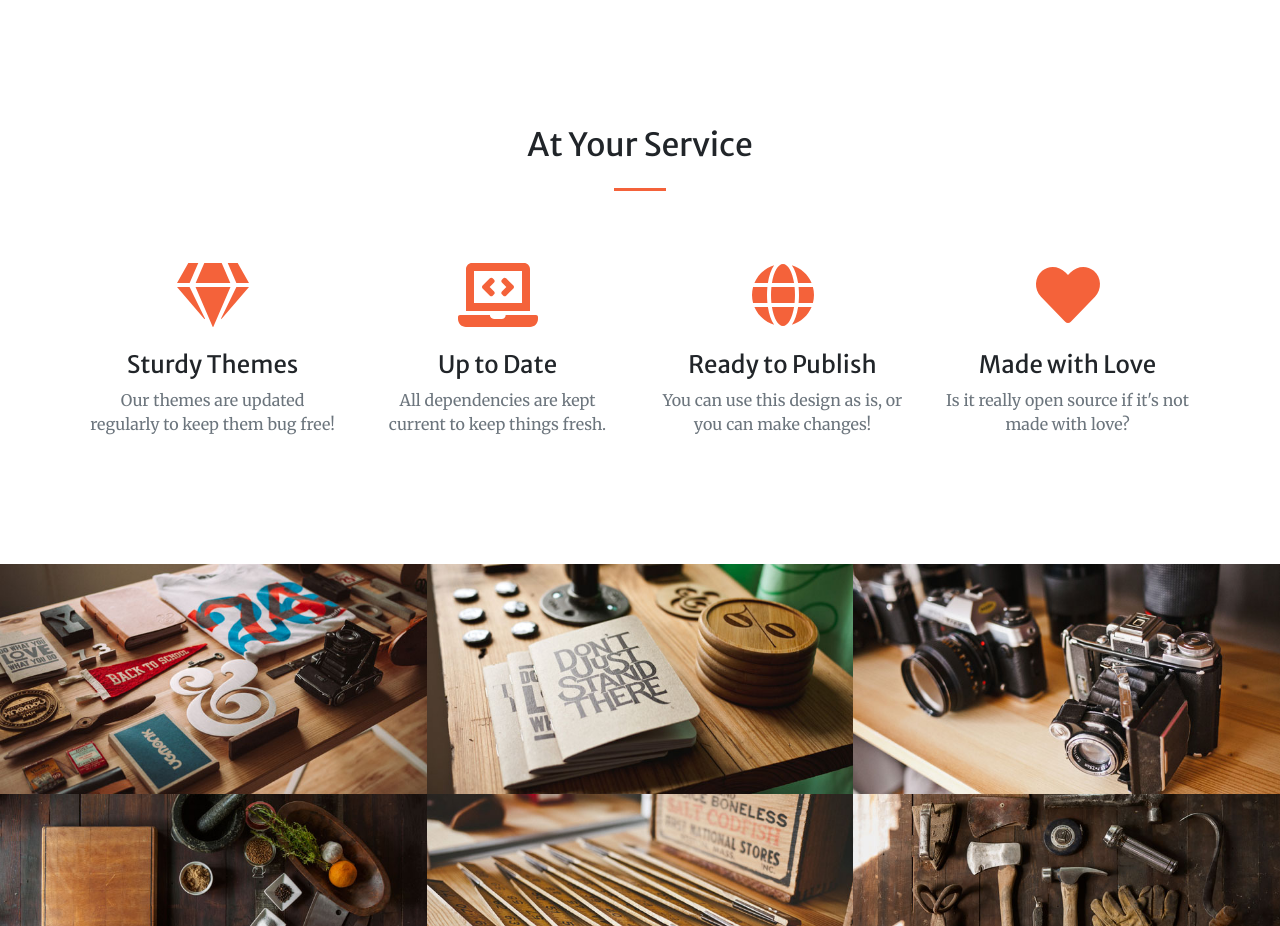
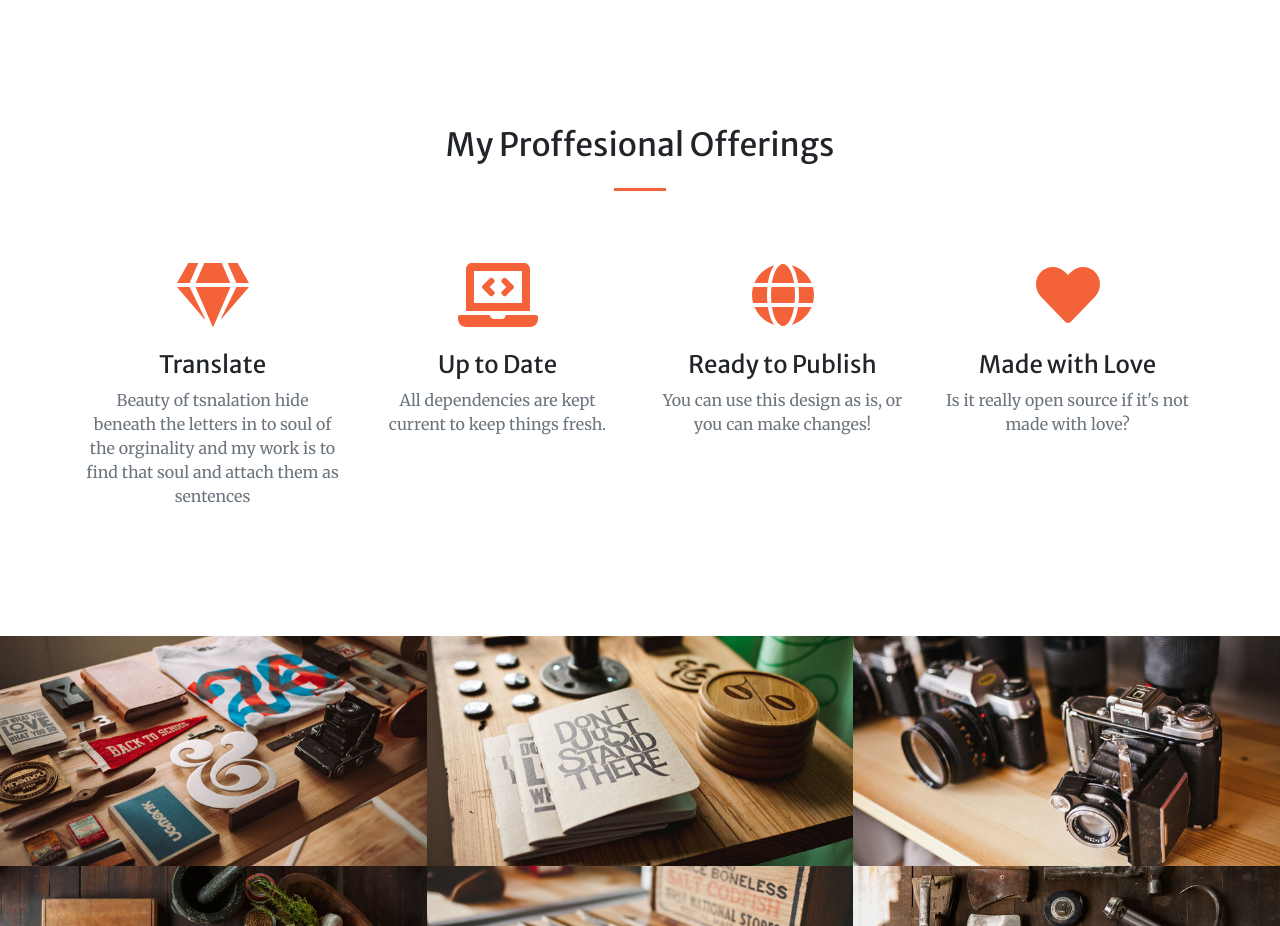
Before and after one commit to epitaf/Test2, a plain HTML site: page index.html in a window 1280 px wide. Shown: the part 1280-2206 px from the top of the page. Drawn offline with nearby package versions, Linux system fonts and the light colour scheme.

Commit message:
Update index.html

```diff
--- a/index.html
+++ b/index.html
@@ -64,14 +64,14 @@
         <!-- Services-->
         <section class="page-section" id="services">
             <div class="container">
-                <h2 class="text-center mt-0">At Your Service</h2>
+                <h2 class="text-center mt-0">My Proffesional Offerings</h2>
                 <hr class="divider my-4" />
                 <div class="row">
                     <div class="col-lg-3 col-md-6 text-center">
                         <div class="mt-5">
                             <i class="fas fa-4x fa-gem text-primary mb-4"></i>
-                            <h3 class="h4 mb-2">Sturdy Themes</h3>
-                            <p class="text-muted mb-0">Our themes are updated regularly to keep them bug free!</p>
+                            <h3 class="h4 mb-2">Translate</h3>
+                            <p class="text-muted mb-0">Beauty of tsnalation hide beneath the letters in to soul of the orginality and my work is to find that soul and attach them as sentences</p>
                         </div>
                     </div>
                     <div class="col-lg-3 col-md-6 text-center">
```
